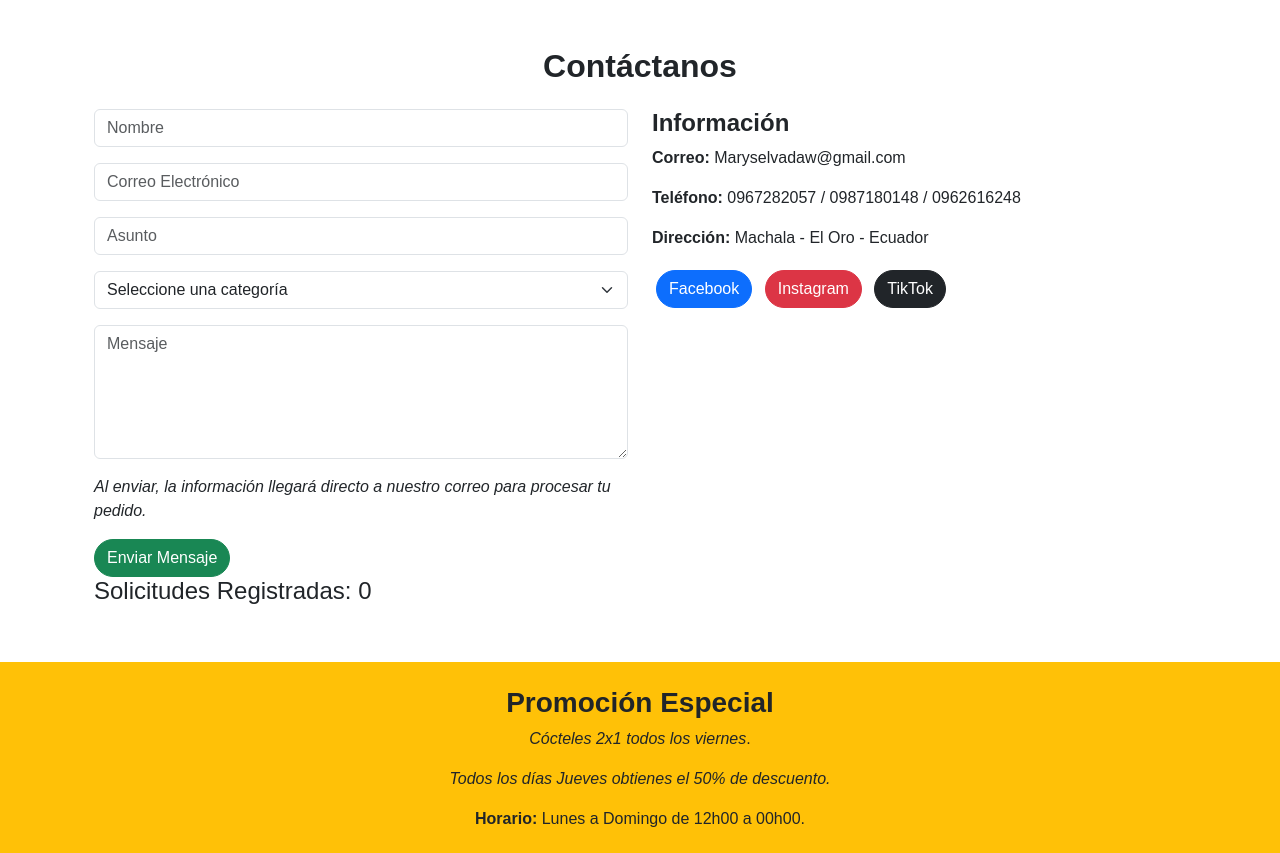
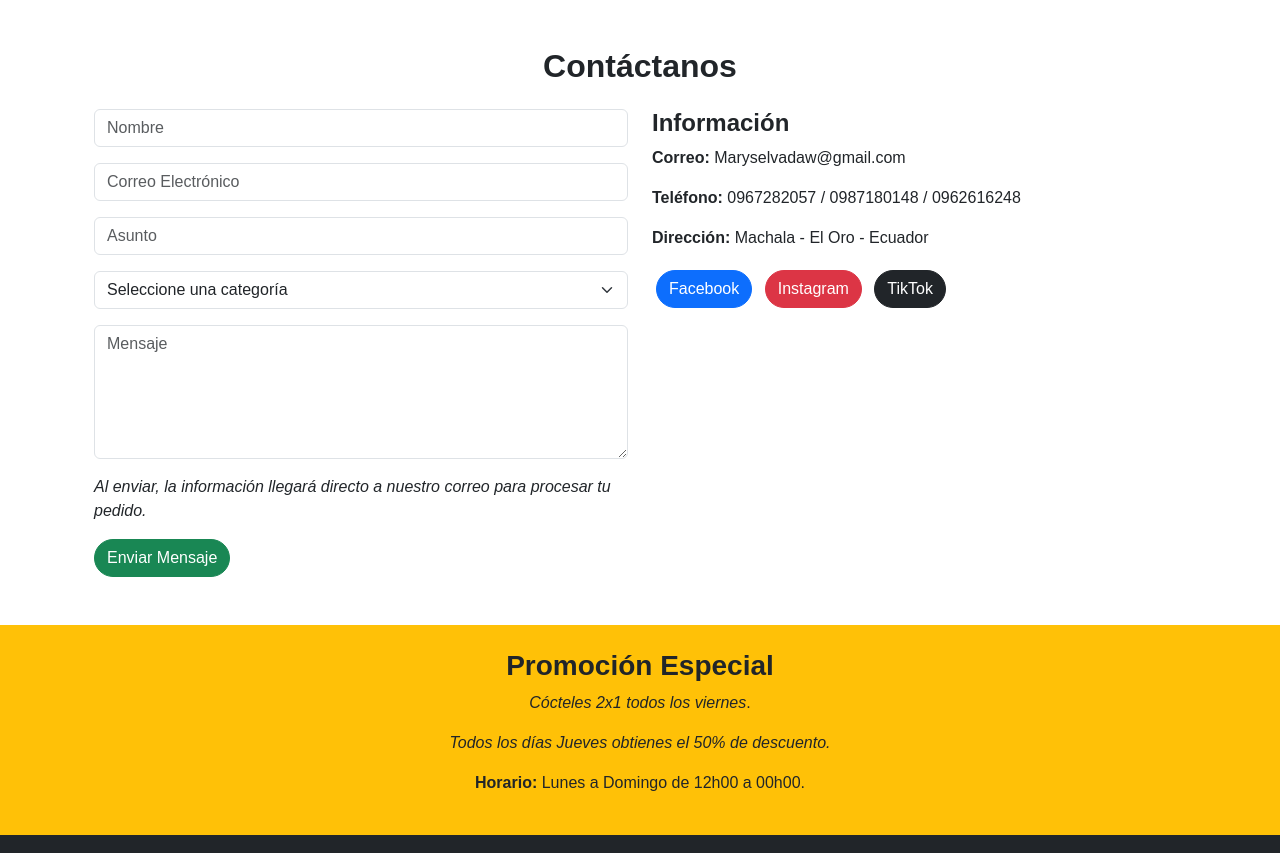
Before and after one commit to nixon2007-ai/2626-DAW-Corte-Rios-Noa, a Flask app: page / in a window 1280 px wide. Shown: the part 5647-6500 px from the top of the page. Run offline with Flask 3, Linux system fonts and the light colour scheme; some libraries are stand-ins or nearby versions.

Commit message:
Actualización del proyecto

```diff
--- a/templates/index.html
+++ b/templates/index.html
@@ -647,7 +647,6 @@
                           <i><p class="form-hint">Al enviar, la información llegará directo a nuestro correo para procesar tu pedido.</p></i>
                     <button type="submit" class="btn btn-success">Enviar Mensaje</button>
                 </form>
-                <h4>Solicitudes Registradas: <span id="contador">0</span></h4>
                 <div id="listaRegistros"></div>
             </div>
 
```
